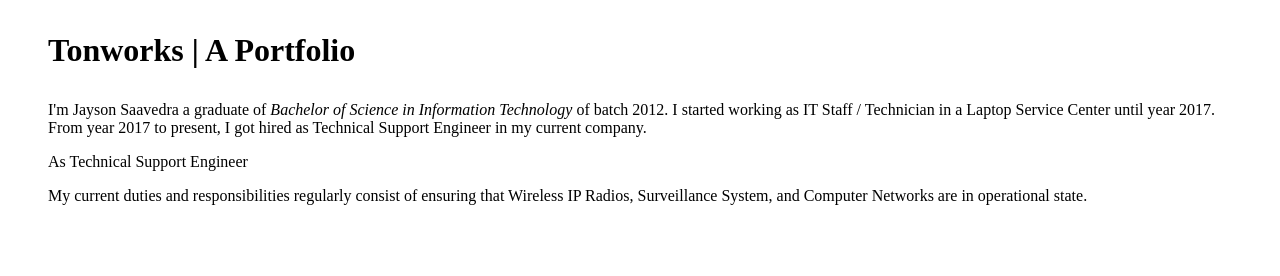
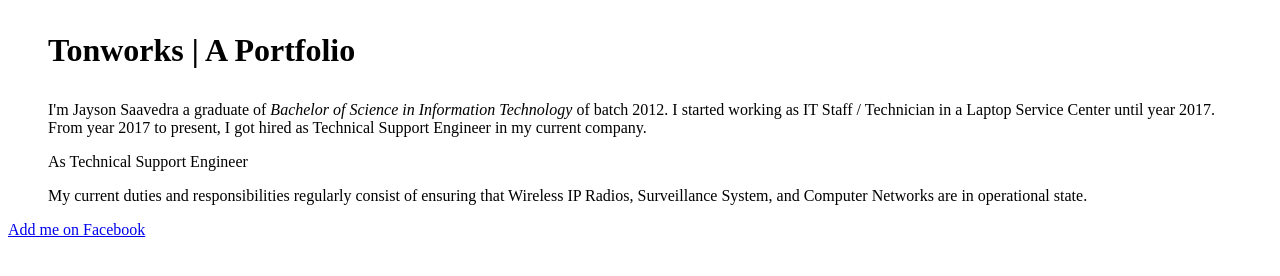
Before and after one commit to tonworks/html-kabanata-uno, a plain HTML site: page index.html in a window 1280 px wide. Drawn offline with Linux system fonts and the light colour scheme.

Commit message:
Update index.html

```diff
--- a/index.html
+++ b/index.html
@@ -16,6 +16,6 @@
         <blockquote>As Technical Support Engineer</blockquote>
         <blockquote>My current duties and responsibilities regularly consist of ensuring that Wireless IP Radios, Surveillance System, and Computer Networks are in operational state.</blockquote>
     </p>
-        <a href="https://www.facebook.com/jaysonsaavedra24" target="_blank" >
+<a href="https://www.facebook.com/jaysonsaavedra24" target="_blank" >Add me on Facebook</a>
 </body>
 </html>
```
